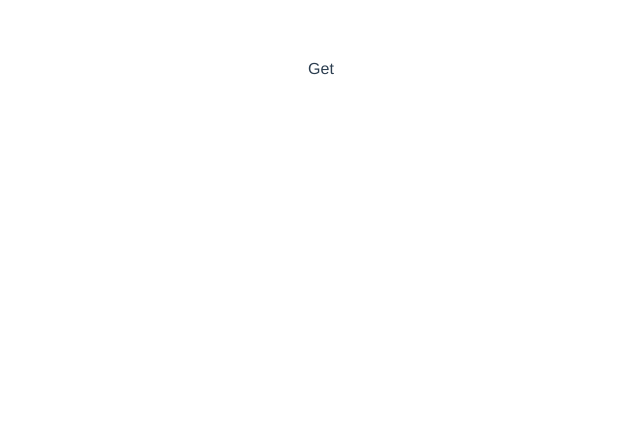
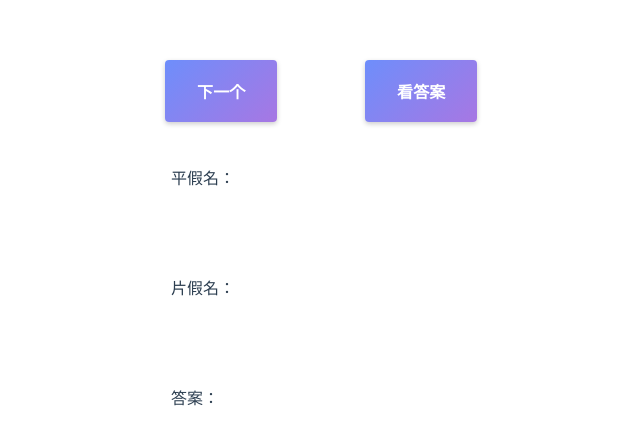
Before and after one commit to LasyIsLazy/japanese-kana, a Vue app: page / in a window 1280 px wide. Shown: the top 444 px of the page, without its empty margins (319-959 px from the left). Built offline with nearby package versions, Linux system fonts and the light colour scheme.

Commit message:
样式优化

```diff
--- a/src/App.vue
+++ b/src/App.vue
@@ -1,9 +1,21 @@
 <template>
     <div id="app">
-        <div class="clickable" @click="handleClick">Get</div>
-        <div class="clickable" @click="handleKanaClick">{{hiragana}}</div>
-        <div class="clickable" @click="handleKanaClick">{{katakana}}</div>
-        <div v-show="isKanaVisible">{{kana}}</div>
+        <div class="flex-container">
+            <div class="clickable btn" @click="handleNext" data-title="下一个"></div>
+            <div class="clickable btn" @click="handleAnswer" data-title="看答案"></div>
+        </div>
+        <div class="card">
+            <div class="title">平假名：</div>
+            <div class="text">{{hiragana}}</div>
+        </div>
+        <div class="card">
+            片假名：
+            <div class="text">{{katakana}}</div>
+        </div>
+        <div class="answer card">
+            <div class="title">答案：</div>
+            <div class="text" v-show="isKanaVisible">{{kana}}</div>
+        </div>
     </div>
 </template>
 
@@ -38,11 +50,11 @@ export default class App extends Vue {
     private get katakana() {
         return Katakana[this.kana]
     }
-    private handleClick() {
+    private handleNext() {
         this.isKanaVisible = false
         this.kana = getRandomKana()
     }
-    private handleKanaClick() {
+    private handleAnswer() {
         this.isKanaVisible = true
     }
 }
@@ -55,11 +67,87 @@ export default class App extends Vue {
     -moz-osx-font-smoothing: grayscale;
     text-align: center;
     color: #2c3e50;
-    margin-top: 60px;
+    width: 400px;
+    margin: 60px auto 0 auto;
 }
 .clickable:hover {
     cursor: pointer;
     -webkit-user-select: none;
     -moz-user-select: none;
 }
+.btn {
+    position: relative;
+    display: inline-block;
+    padding: 1.2em 2em;
+    text-decoration: none;
+    text-align: center;
+    cursor: pointer;
+    user-select: none;
+    color: white;
+}
+
+.btn::before {
+    z-index: -1;
+    content: '';
+    position: absolute;
+    top: 0;
+    left: 0;
+    bottom: 0;
+    right: 0;
+    background: linear-gradient(135deg, #6e8efb, #a777e3);
+    border-radius: 4px;
+    transition: box-shadow 0.5s ease, transform 0.2s ease;
+    will-change: transform;
+    box-shadow: 0 2px 5px rgba(0, 0, 0, 0.2);
+    transform: translateY(var(--ty, 0)) rotateX(var(--rx, 0))
+        rotateY(var(--ry, 0)) translateZ(var(--tz, -12px));
+}
+
+.btn:hover::before {
+    box-shadow: 0 5px 15px rgba(0, 0, 0, 0.3);
+}
+
+.btn::after {
+    position: relative;
+    display: inline-block;
+    content: attr(data-title);
+    transition: transform 0.2s ease;
+    font-weight: bold;
+    letter-spacing: 0.01em;
+    will-change: transform;
+    transform: translateY(var(--ty, 0)) rotateX(var(--rx, 0))
+        rotateY(var(--ry, 0));
+}
+.flex-container {
+    display: flex;
+    justify-content: space-around;
+    align-items: center;
+}
+.card {
+    margin: 0 auto;
+    width: 300px;
+    height: 110px;
+    display: flex;
+    justify-content: space-between;
+    align-items: center;
+}
+.text {
+    font-size: 80px;
+    background-color: red;
+    background-image: linear-gradient(
+        45deg,
+        transparent 45%,
+        hsla(48, 20%, 90%, 1) 45%,
+        hsla(48, 20%, 90%, 1) 55%,
+        transparent 0
+    );
+    background-size: 0.05em 0.05em;
+    background-clip: text;
+    -webkit-background-clip: text;
+    -webkit-text-fill-color: transparent;
+    -webkit-text-stroke: 2px #111;
+}
+.answer > .text {
+    background-color: green;
+}
 </style>
```
